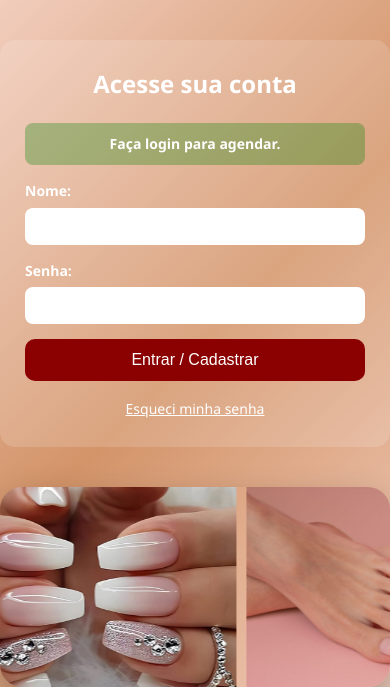
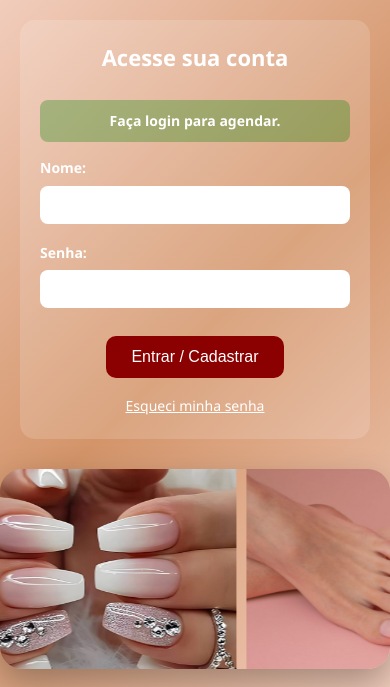
Before and after one commit to aquilajts/LucimaraRibeiro, a Flask app: a page that uses LR/static/css/styles.css in a window 390 px wide. Shown: the part 134-821 px from the top of the page. Run offline with Flask 3, Linux system fonts and the light colour scheme; some web fonts are replaced.

Commit message:
Update styles.css
166

```diff
--- a/LR/static/css/styles.css
+++ b/LR/static/css/styles.css
@@ -104,21 +137,9 @@ body {
     margin-top: 40px;
 }
 
-/* Responsividade */
-@media (max-width: 600px) {
-  .hero .subtitle {
-    font-size: 30px;
-  }
-  .sobre h2, .servicos h2 {
-    font-size: 22px;
-  }
-  .card {
-    font-size: 16px;
-    padding: 18px;
-  }
-} /* <-- FECHA AQUI O MEDIA QUERY */
-
-/* CARROSEL */
+/* =========================
+   CARROSSEL
+========================= */
 .carousel {
     width: 100%;
     max-width: 1600px;
@@ -134,87 +155,81 @@ body {
 }
 
 .carousel img {
-  width: 300px;   /* largura fixa */
-  height: 200px;  /* altura fixa */
+    width: 300px;
+    height: 200px;
     object-fit: cover;
     flex-shrink: 0;
     margin-right: 10px;
 }
 
-/* Animação contínua */
 @keyframes scrollCarousel {
-  0%   { transform: translateX(0); }
-  100% { transform: translateX(-2900px); } /* metade da faixa (7 imagens) */
+    0% { transform: translateX(0); }
+    100% { transform: translateX(-2900px); }
 }
 
-/* ==== LOGO HERO ==== */
-.logo-container {
-  text-align: center;
-  margin-bottom: 20px;
-}
-
-.logo {
-  width: 90%;          /* ocupa 90% da tela em geral */
-  max-width: 700px;   /* limite no desktop */
-  height: auto;
-  max-height: 150px;   /* no desktop, nunca ultrapassa 300px de altura */
-  object-fit: contain; /* garante que a proporção não distorce */
-}
-
-/* ==== LOGIN ==== */
+/* =========================
+   FORMULÁRIOS (LOGIN + AGENDAMENTO)
+========================= */
+.form-container,
 .login-container {
-    max-width: 400px;
+    max-width: 500px;
     margin: 40px auto;
-    padding: 25px;
-    background: rgba(255, 255, 255, 0.15);
+    background-color: rgba(255,255,255,0.15);
+    padding: 30px 25px;
     border-radius: 15px;
     text-align: center;
 }
 
+.form-container h2,
 .login-container h2 {
-    margin-bottom: 20px;
-    font-size: 24px;
+    font-size: 28px;
+    margin-bottom: 25px;
     color: #fff;
 }
 
-.login-form {
+.form-container .form-group,
+.login-form .form-group {
     display: flex;
     flex-direction: column;
-    gap: 15px;
-}
-
-.form-group {
+    margin-bottom: 18px;
     text-align: left;
 }
 
-.form-group label {
-    display: block;
-    margin-bottom: 5px;
+.form-container label,
+.login-form label {
+    margin-bottom: 6px;
     font-weight: bold;
     font-size: 14px;
 }
 
-.form-group input {
-    width: 100%;
-    padding: 10px;
+.form-container input,
+.form-container select,
+.form-container textarea,
+.login-form input,
+.login-form select {
+    padding: 10px 12px;
     border-radius: 8px;
     border: none;
     outline: none;
-    font-size: 15px;
+    font-size: 16px;
+    transition: transform 0.2s ease;
 }
 
 .btn {
+    display: inline-block;
+    padding: 12px 25px;
+    border-radius: 10px;
+    border: none;
     background: #8B0000;
     color: #fff;
-    padding: 12px;
-    border: none;
-    border-radius: 10px;
     font-size: 16px;
     cursor: pointer;
-    transition: background 0.3s ease;
+    transition: transform 0.3s ease, background 0.3s ease;
+    margin-top: 10px;
 }
 
 .btn:hover {
+    transform: scale(1.05);
     background: #a81c1c;
 }
 
@@ -284,3 +289,47 @@ body {
     font-weight: bold;
     cursor: pointer;
 }
+
+/* =========================
+   ALERTAS
+========================= */
+.alert {
+    padding: 10px;
+    margin-bottom: 15px;
+    border-radius: 8px;
+    font-weight: bold;
+    font-size: 14px;
+}
+
+.alert.error {
+    background: rgba(255, 0, 0, 0.3);
+    color: #fff;
+}
+
+.alert.success {
+    background: rgba(0, 128, 0, 0.3);
+    color: #fff;
+}
+
+/* =========================
+   MENSAGENS DE SUCESSO NOS FORMS
+========================= */
+.form-container .success {
+    background: rgba(0,255,0,0.2);
+    color: #fff;
+    padding: 10px;
+    border-radius: 8px;
+    margin-bottom: 15px;
+    text-align: center;
+}
+
+/* =========================
+   RESPONSIVIDADE
+========================= */
+@media (max-width: 600px) {
+    .hero .subtitle { font-size: 30px; }
+    .sobre h2, .servicos h2 { font-size: 22px; }
+    .card { font-size: 16px; padding: 18px; }
+    .form-container, .login-container { margin: 20px; padding: 20px; }
+    .form-container h2, .login-container h2 { font-size: 22px; }
+}
```
Also changed, not shown: other parts of LR/static/css/styles.css (+52 -29 lines). Lines whose indentation alone changed are shown as unchanged.
